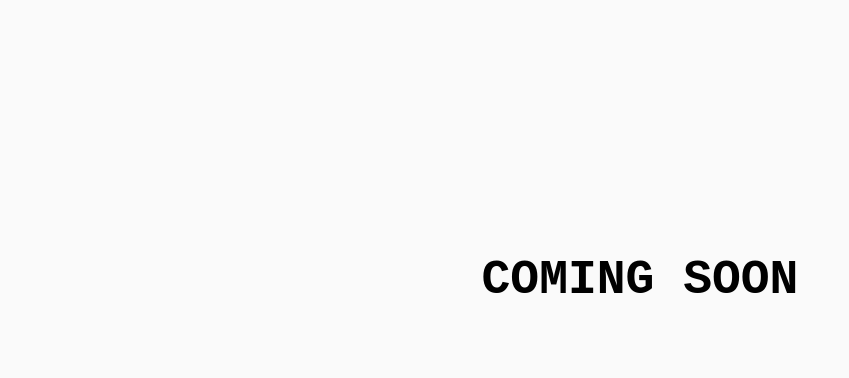
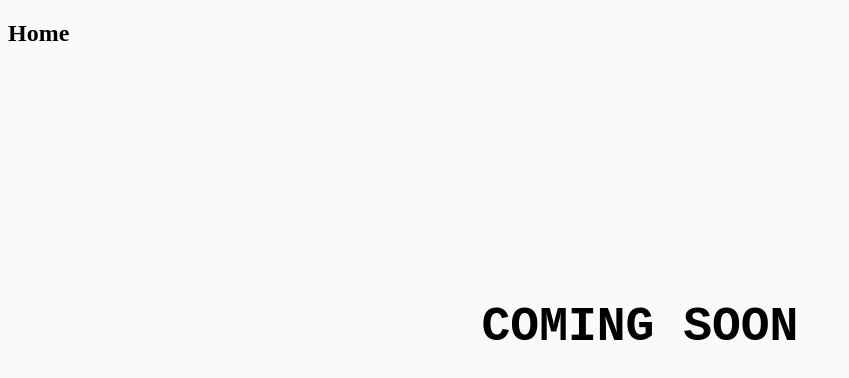
Before and after one commit to MiltonCarlos12/LabPrograweb-13, a plain HTML site: page Practica 2.html in a window 1280 px wide. Shown: the whole page, without its empty margins (0-849 px from the left). Drawn offline with Linux system fonts and the light colour scheme.

Commit message:
Terminado

```diff
--- a/Practica 2.html
+++ b/Practica 2.html
@@ -17,6 +17,9 @@
     </style>
 </head>
 <body>
+        <div>
+                <h2><a title="Pagina principal" href="index.html" style='text-decoration:none;color:black'>Home</a></h2>
+            </div>
     <h1>COMING SOON</h1>
 </body>
 </html>
```
Also changed, not shown: Practica 1.html (+1 -1 lines).
